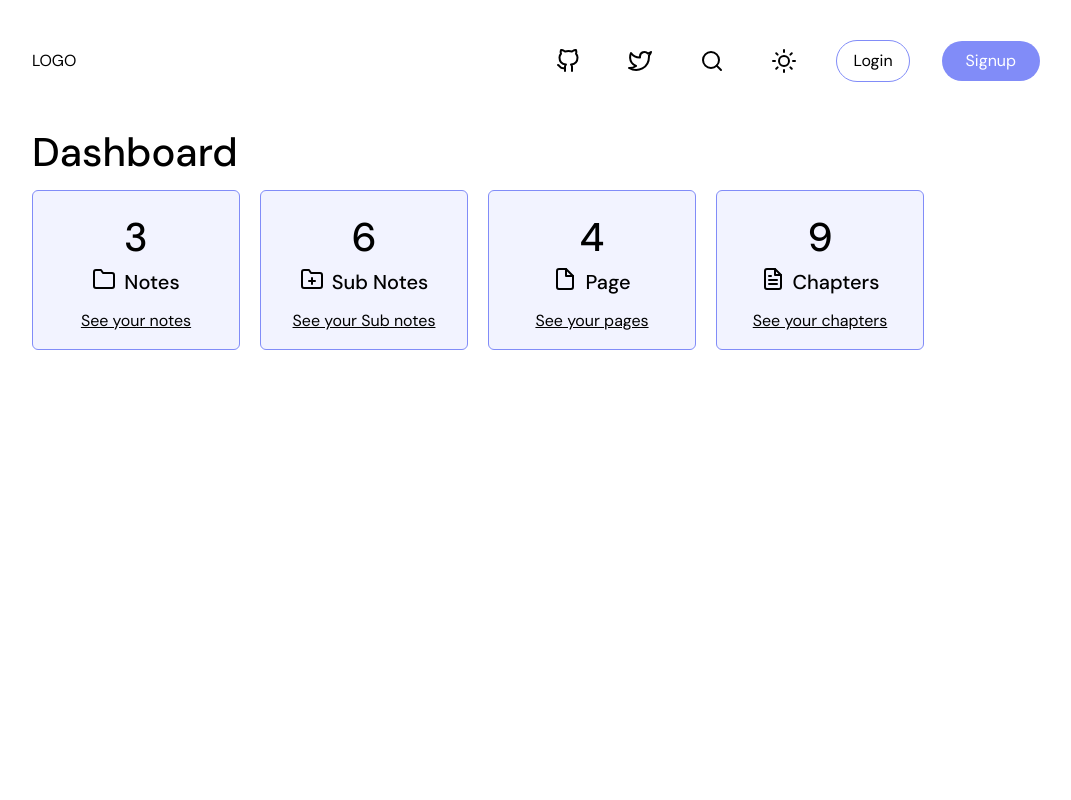
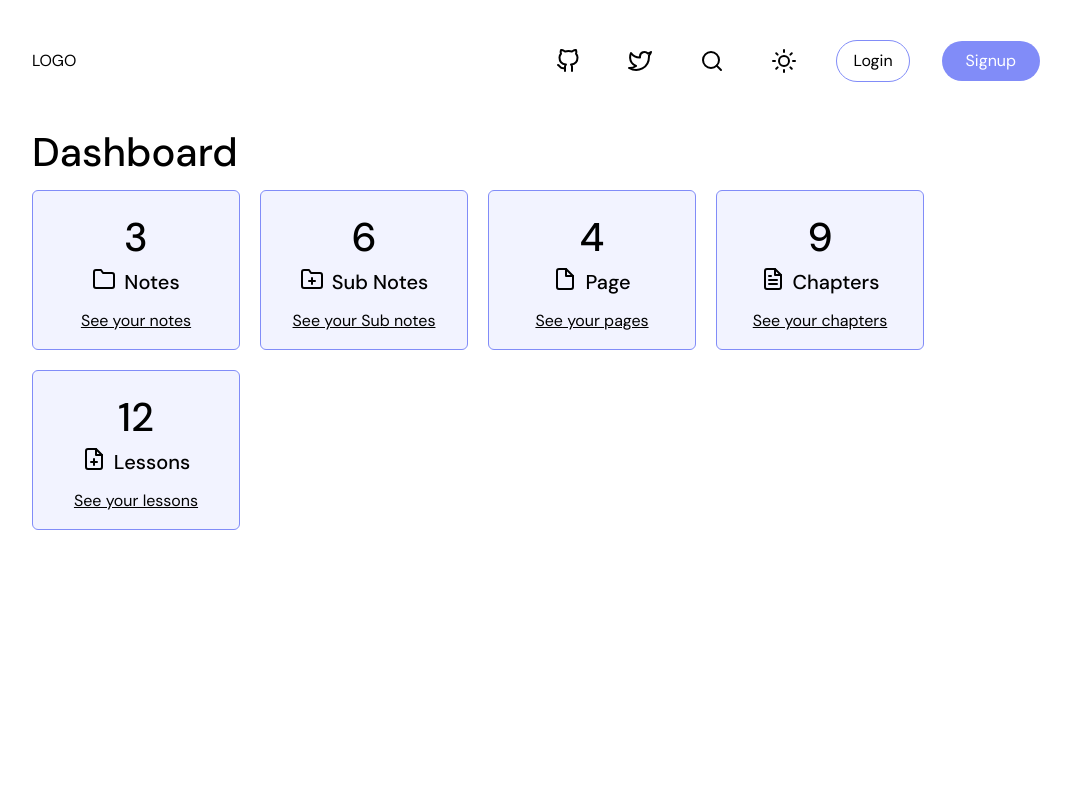
Before and after one commit to alsongarbuja/notetal, a Next.js app: page /account/dashboard in a window 1280 px wide. Shown: the top 800 px of the page, without its empty margins (96-1167 px from the left). Built offline with nearby package versions, Linux system fonts and the light colour scheme.

Commit message:
[route]: route to lesson page

```diff
--- a/pages/account/dashboard.tsx
+++ b/pages/account/dashboard.tsx
@@ -1,6 +1,6 @@
 import Head from 'next/head'
 import Link from 'next/link'
-import { File, FileText, Folder, FolderPlus } from 'react-feather'
+import { File, FilePlus, FileText, Folder, FolderPlus } from 'react-feather'
 
 const Dashboard = () => {
   return (
@@ -43,7 +43,6 @@ const Dashboard = () => {
                     </span>
                 </Link>
             </div>
-
             <div className="w-full sm:w-52 border px-5 py-4 rounded-md text-center border-indigo-400 bg-indigo-400/10 dark:text-indigo-200">
                 <h2>9</h2>
                 <h4 className="mb-3 flex gap-2 justify-center">
@@ -55,6 +54,17 @@ const Dashboard = () => {
                     </span>
                 </Link>
             </div>
+            <div className="w-full sm:w-52 border px-5 py-4 rounded-md text-center border-indigo-400 bg-indigo-400/10 dark:text-indigo-200">
+                <h2>12</h2>
+                <h4 className="mb-3 flex gap-2 justify-center">
+                    <FilePlus className="inline" /> Lessons
+                </h4>
+                <Link href="/account/lessons">
+                    <span className="underline cursor-pointer hover:text-indigo-400">
+                        See your lessons
+                    </span>
+                </Link>
+            </div>
 
         </div>
 
```
